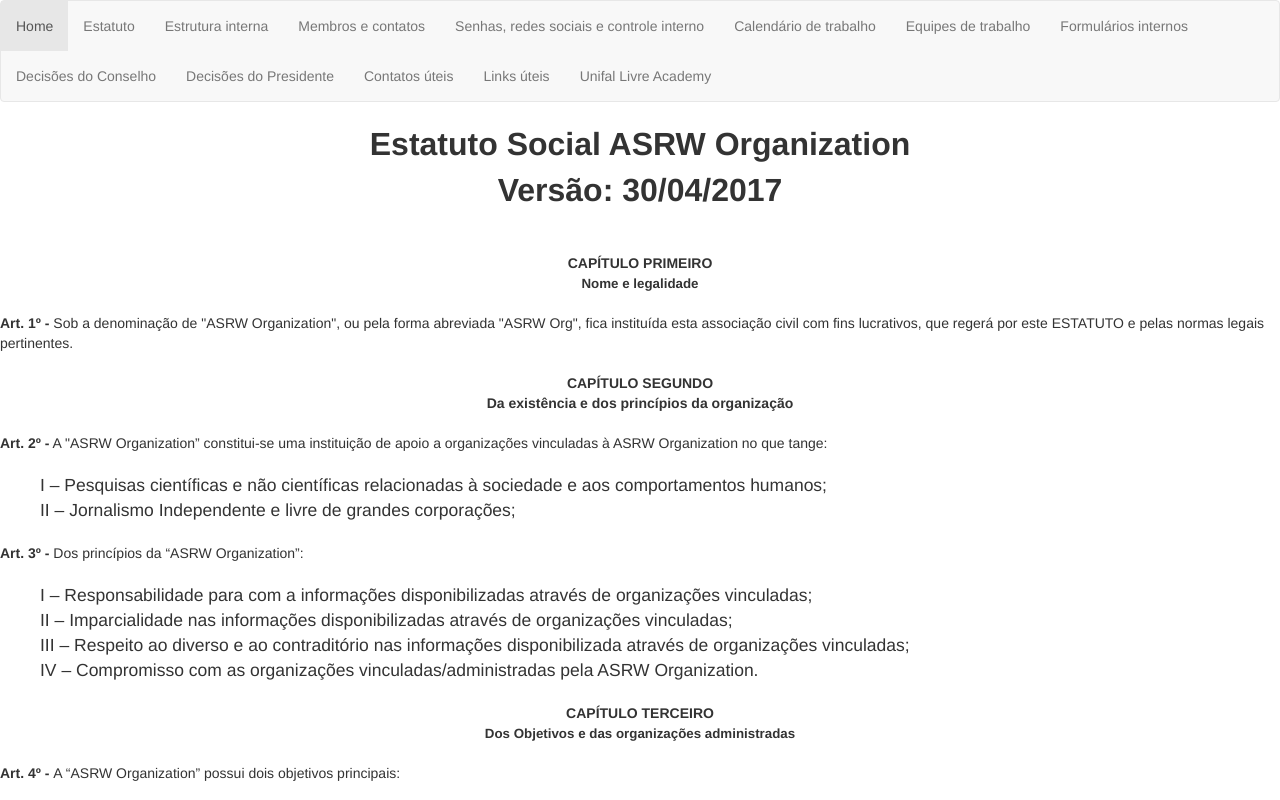
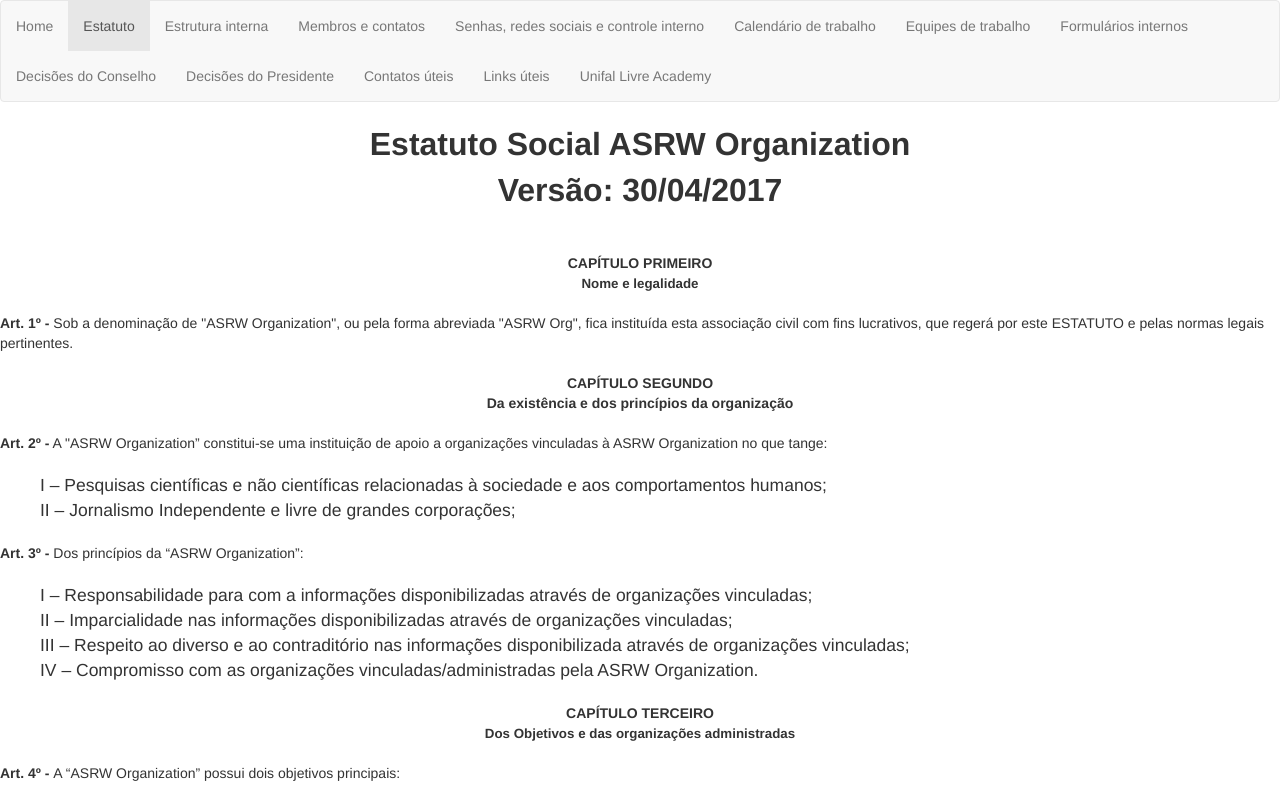
Before and after one commit to unifal-livre/unifal-livre.github.io, a plain HTML site: page estatuto-interno.html in a window 1280 px wide. Shown: the top 800 px of the page. Drawn offline with nearby package versions, Linux system fonts and the light colour scheme.

Commit message:
Update estatuto-interno.html

```diff
--- a/estatuto-interno.html
+++ b/estatuto-interno.html
@@ -12,8 +12,8 @@
 
 <nav class="navbar navbar-default">
     <ul class="nav navbar-nav">
-      <li class="active"><a href="#">Home</a></li>
-      <li><a href="/estatuto.html">Estatuto</a></li>
+      <li><a href="#">Home</a></li>
+      <li class="active"><a href="/estatuto-interno.html">Estatuto</a></li>
       <li><a href="/estrutura-interna.html">Estrutura interna</a></li>
       <li><a href="/membros-contatos.html">Membros e contatos</a></li>
       <li><a href="/senhas-redes-controle.html">Senhas, redes sociais e controle interno</a></li>
```
